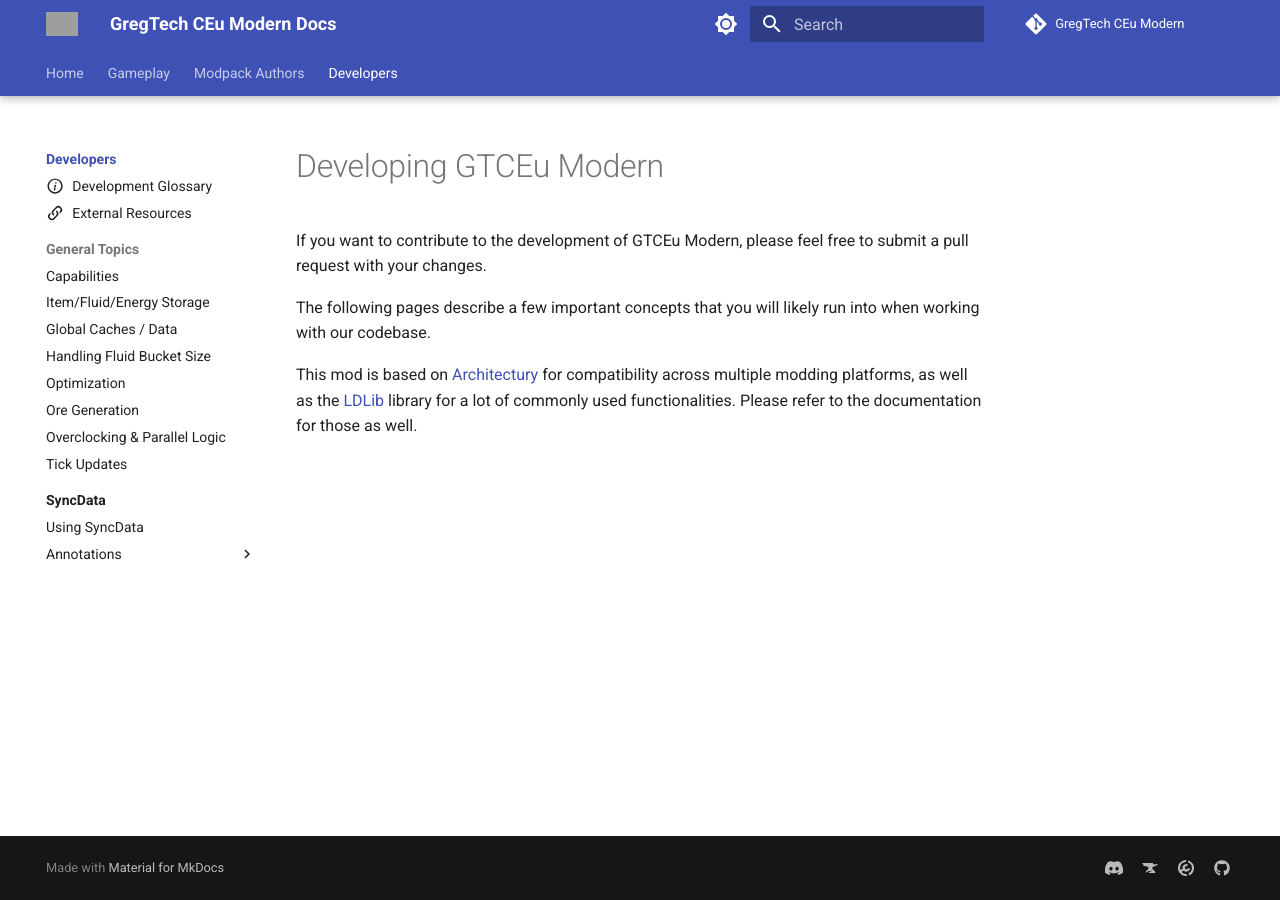
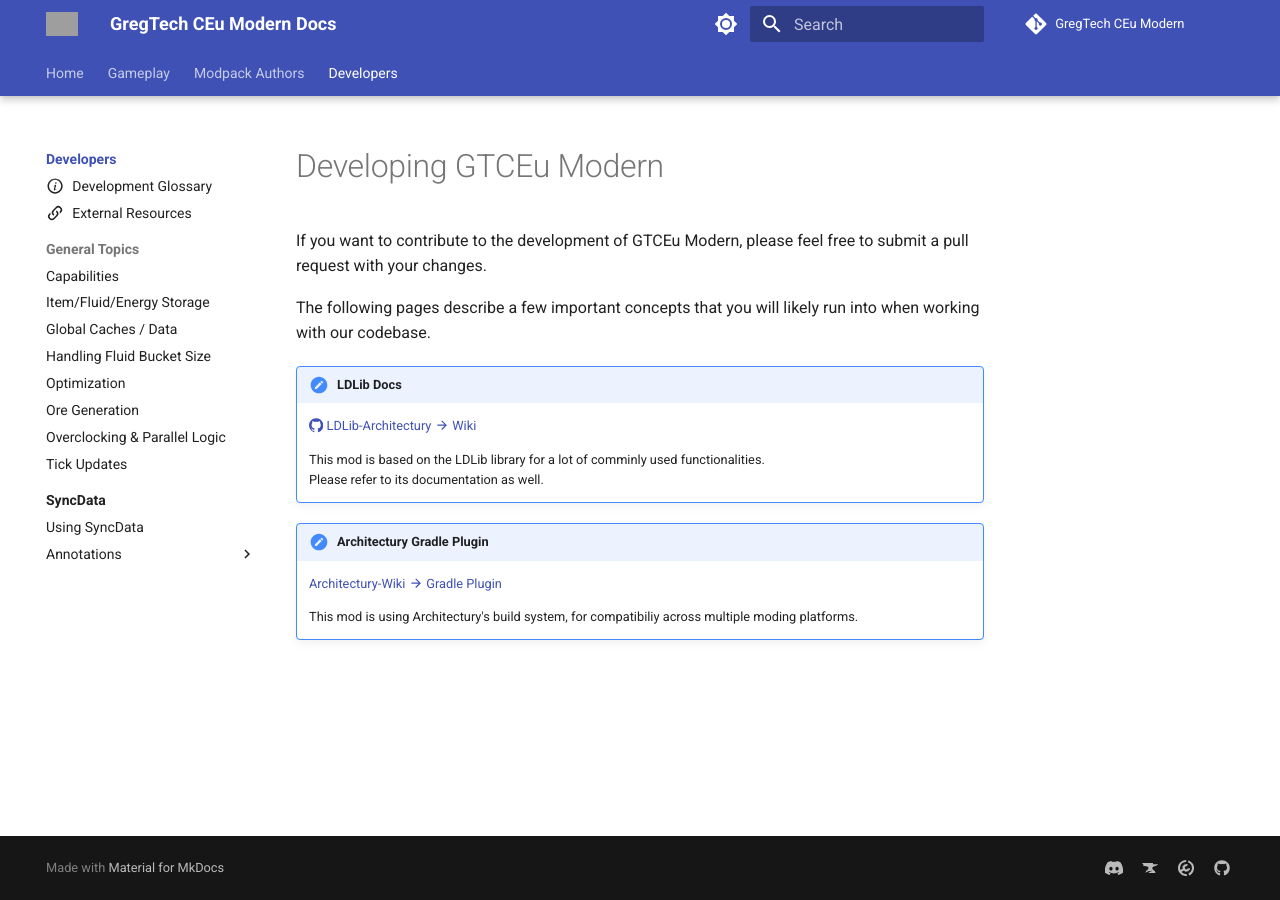
Before and after one commit to GregTechCEu/gtceu-modern-docs, an MkDocs documentation site: the page built from docs/Development/index.md, in a window 1280 px wide. Built offline with MkDocs 1.6.1 and Material for MkDocs 9.7.7, drawn with Linux system fonts in a browser that asks for light colours; comment, search, counter and statistics services are not loaded; grey boxes are pictures that could not be loaded.

Commit message:
docs(dev): add links to ldlib and registrate docs

```diff
--- a/docs/Development/index.md
+++ b/docs/Development/index.md
@@ -10,6 +10,13 @@
 
 The following pages describe a few important concepts that you will likely run into when working with our codebase.
 
-This mod is based on [Architectury](https://docs.architectury.dev/start) for compatibility across multiple modding
-platforms, as well as the [LDLib](https://github.com/Low-Drag-MC/LDLib-Architectury/wiki) library for a lot of
-commonly used functionalities. Please refer to the documentation for those as well.
+!!! link "LDLib Docs"
+    [:simple-github: LDLib-Architectury :material-arrow-right: Wiki](https://github.com/Low-Drag-MC/LDLib-Architectury/wiki)
+
+    This mod is based on the LDLib library for a lot of comminly used functionalities.
+    Please refer to its documentation as well.
+
+!!! link "Architectury Gradle Plugin"
+    [Architectury-Wiki :material-arrow-right: Gradle Plugin](https://docs.architectury.dev/plugin/introduction)
+
+    This mod is using Architectury's build system, for compatibiliy across multiple moding platforms.
```
Also changed, not shown: docs/Development/External-Resources.md (+17 -3 lines).
